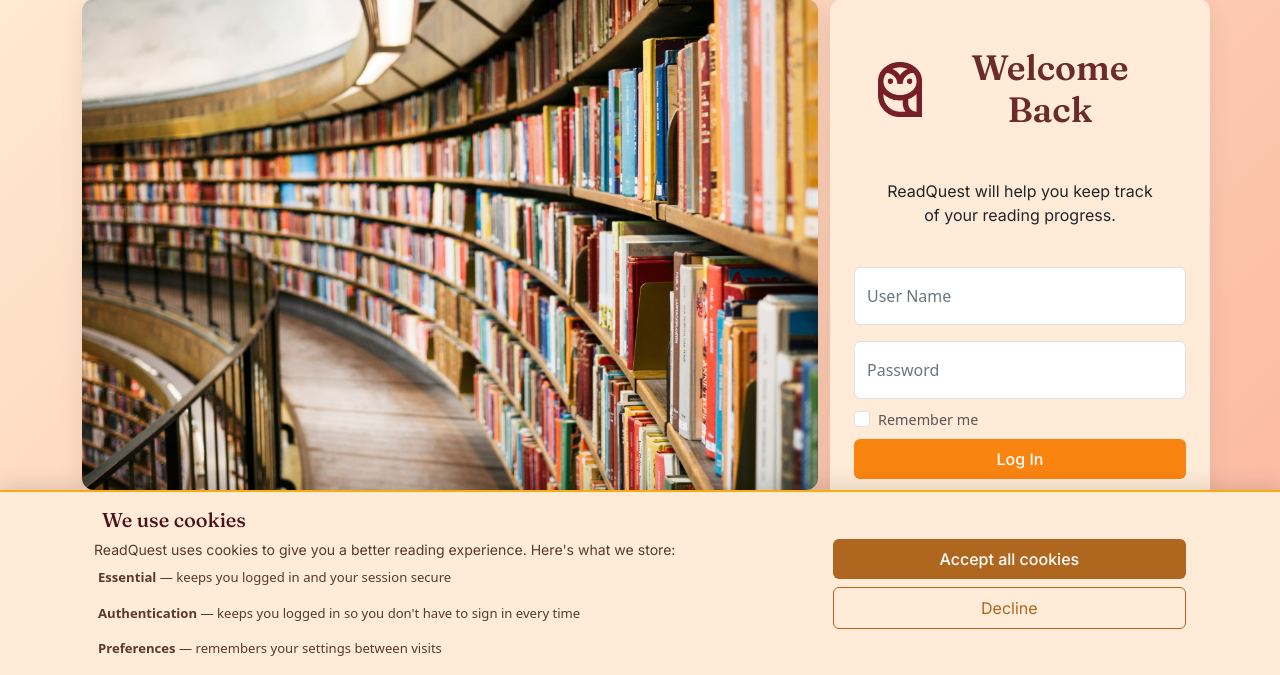
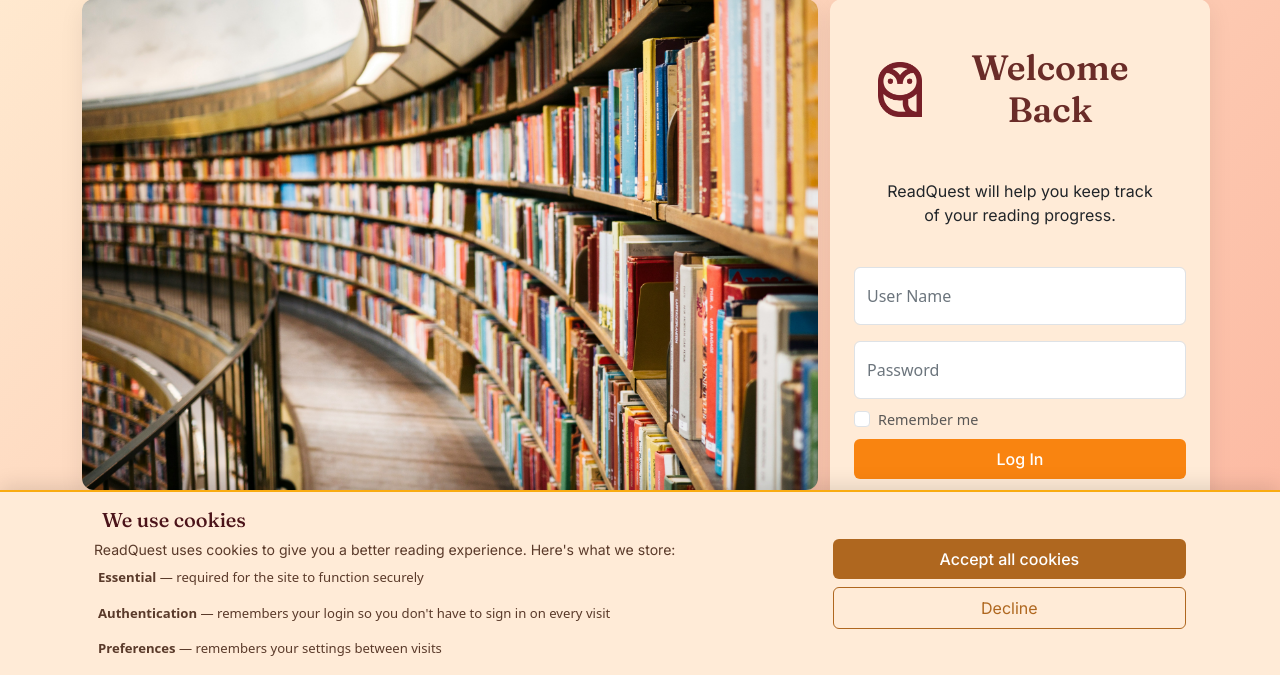
Before and after one commit to ScottVint/inttech_group_project, a Django app: page / in a window 1280 px wide. Shown: the part 125-800 px from the top of the page. Run offline with Django 5.2, Linux system fonts and the light colour scheme.

Commit message:
modify cookie description

```diff
--- a/templates/readquest/base_authenticate.html
+++ b/templates/readquest/base_authenticate.html
@@ -131,9 +131,9 @@
                     </p>
                     <div class="d-flex flex-wrap gap-3" style="font-size: 0.82rem; color: #5a3a2a;">
                         <span><i class="bi bi-check-circle-fill me-1" style="color: #F98410;"></i>
-                            <strong>Essential</strong> — keeps you logged in and your session secure</span>
+                            <strong>Essential</strong> — required for the site to function securely</span>
                         <span><i class="bi bi-check-circle-fill me-1" style="color: #F98410;"></i>
-                            <strong>Authentication</strong> — keeps you logged in so you don't have to sign in every time</span>
+                            <strong>Authentication</strong> — remembers your login so you don't have to sign in on every visit</span>
                         <span><i class="bi bi-check-circle-fill me-1" style="color: #F98410;"></i>
                             <strong>Preferences</strong> — remembers your settings between visits</span>
                     </div>
--- a/templates/readquest/base_no-authenticate.html
+++ b/templates/readquest/base_no-authenticate.html
@@ -45,9 +45,9 @@
                     </p>
                     <div class="d-flex flex-wrap gap-3" style="font-size: 0.82rem; color: #5a3a2a;">
                         <span><i class="bi bi-check-circle-fill me-1" style="color: #F98410;"></i>
-                            <strong>Essential</strong> — keeps you logged in and your session secure</span>
+                            <strong>Essential</strong> — required for the site to function securely</span>
                         <span><i class="bi bi-check-circle-fill me-1" style="color: #F98410;"></i>
-                            <strong>Authentication</strong> — keeps you logged in so you don't have to sign in every time</span>
+                            <strong>Authentication</strong> — remembers your login so you don't have to sign in on every visit</span>
                         <span><i class="bi bi-check-circle-fill me-1" style="color: #F98410;"></i>
                             <strong>Preferences</strong> — remembers your settings between visits</span>
                     </div>
```
